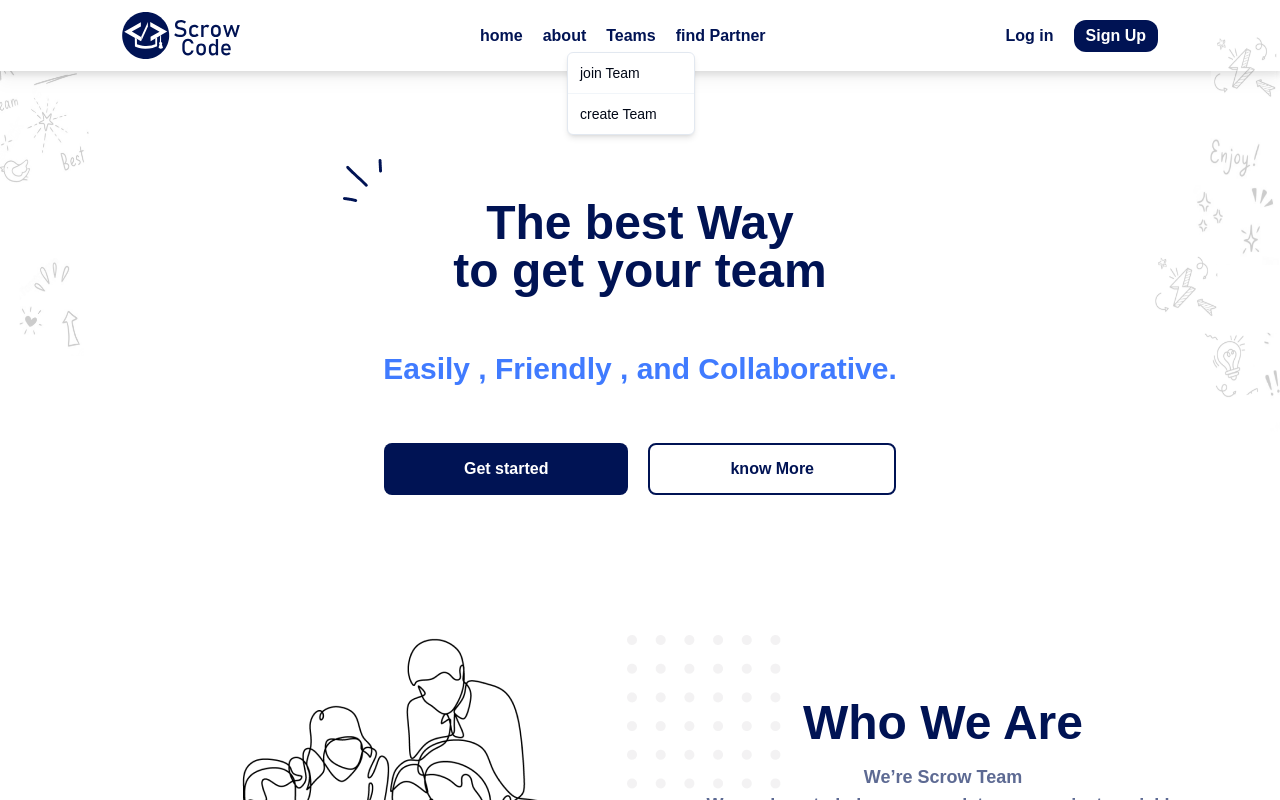
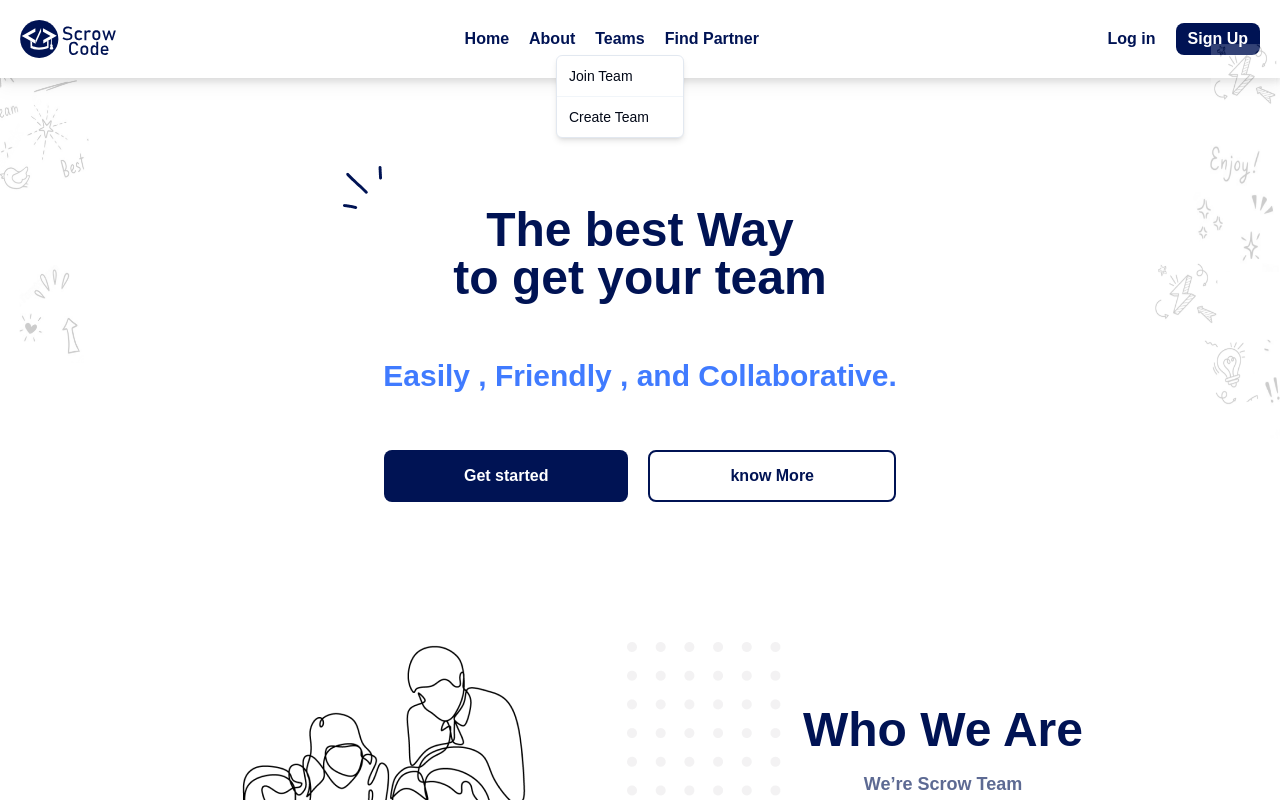
Before and after one commit to Saeedinum/ScrowCode, a React (Vite) app: page / in a window 1280 px wide. Both pictures are taken after a click on the button "Teams". Shown: the top 800 px of the page. Built offline with nearby package versions, Linux system fonts and the light colour scheme; no server answers.

Commit message:
style: header style

```diff
--- a/src/components/Header.tsx
+++ b/src/components/Header.tsx
@@ -1,54 +1,151 @@
-import {NavLink} from "react-router-dom";
-
+import { Link, NavLink } from "react-router-dom";
 import Logo from "/src/assets/logo.svg";
-
-import {DropdownMenu, DropdownMenuContent, DropdownMenuItem, DropdownMenuSeparator, DropdownMenuTrigger} from "@/components/ui/dropdown-menu";
+import {
+  DropdownMenu,
+  DropdownMenuContent,
+  DropdownMenuItem,
+  DropdownMenuSeparator,
+  DropdownMenuTrigger,
+} from "@/components/ui/dropdown-menu";
 
 const auth = false;
 
 const Header = () => {
   return (
-		<header className='flex  justify-center items-center gap-60 py-3 text-primary-first text-base font-bold bg-white drop-shadow-lg shadow-black z-50 sticky top-0 '>
-			<img src={Logo} alt='logo' />
-
-			<nav className='flex gap-5 items-center text-primary-first font-bold '>
-				<NavLink to={""} className='hover:text-primary-third outline-none'>
-					home
-				</NavLink>
-				<NavLink to={"about"} className='hover:text-primary-third'>
-					about
-				</NavLink>
-
+    <header className="top-0 z-50 flex items-center justify-between bg-white p-5 text-base font-bold text-primary-first shadow-black md:sticky md:drop-shadow-lg">
+      <div className="md:hidden">
         <DropdownMenu>
-					<DropdownMenuTrigger className='outline-none'>Teams</DropdownMenuTrigger>
-					<DropdownMenuContent>
+          <DropdownMenuTrigger
+            className="outline-none"
+            aria-label="Menu"
+            aria-expanded="false"
+          >
+            <svg
+              width="24"
+              height="16"
+              viewBox="0 0 24 16"
+              fill="none"
+              xmlns="http://www.w3.org/2000/svg"
+              className="h-6 w-6"
+            >
+              <rect width="24" height="2" rx="1" fill="#001354" />
+              <rect y="7" width="24" height="2" rx="1" fill="#001354" />
+              <rect y="14" width="24" height="2" rx="1" fill="#001354" />
+            </svg>
+          </DropdownMenuTrigger>
+          <DropdownMenuContent className="w-full">
             <DropdownMenuItem>
-							<NavLink to={"FindTeam"}>join Team</NavLink>
+              <Link
+                to={""}
+                className="block w-full py-2 hover:text-primary-third"
+              >
+                Home
+              </Link>
+            </DropdownMenuItem>
+            <DropdownMenuItem>
+              <Link
+                to={"about"}
+                className="block w-full py-2 hover:text-primary-third"
+              >
+                About
+              </Link>
             </DropdownMenuItem>
             <DropdownMenuSeparator />
             <DropdownMenuItem>
-							<NavLink to={"createTeam"}>create Team</NavLink>
+              <Link to={"FindTeam"} className="block w-full py-2">
+                Join Team
+              </Link>
+            </DropdownMenuItem>
+            <DropdownMenuItem>
+              <Link to={"createTeam"} className="block w-full py-2">
+                Create Team
+              </Link>
+            </DropdownMenuItem>
+            <DropdownMenuItem>
+              <Link
+                to={"findPartner"}
+                className="block w-full py-2 hover:text-primary-third"
+              >
+                Find Partner
+              </Link>
+            </DropdownMenuItem>
+            <DropdownMenuSeparator />
+            <div>
+              {auth ? (
+                <div>
+                  <Link to={"Notifications"} className="block w-full py-2">
+                    Notifications
+                  </Link>
+                  <Link to={"profile"} className="block w-full py-2">
+                    Profile
+                  </Link>
+                </div>
+              ) : (
+                <>
+                  <DropdownMenuItem>
+                    <Link to={"login"} className="block w-full py-2">
+                      Log in
+                    </Link>
+                  </DropdownMenuItem>
+                  <DropdownMenuItem>
+                    <Link
+                      to={"signup"}
+                      className="block w-full rounded-lg bg-primary-first px-[10px] py-2 text-center text-primary-fourth"
+                    >
+                      Sign Up
+                    </Link>
+                  </DropdownMenuItem>
+                </>
+              )}
+            </div>
+          </DropdownMenuContent>
+        </DropdownMenu>
+      </div>
+      <img src={Logo} alt="logo" className="w-20 md:w-24" />
+      <nav className="hidden items-center gap-5 font-bold text-primary-first md:flex">
+        <NavLink to={""} className="outline-none hover:text-primary-third">
+          Home
+        </NavLink>
+        <NavLink to={"about"} className="hover:text-primary-third">
+          About
+        </NavLink>
+        <DropdownMenu>
+          <DropdownMenuTrigger className="outline-none">
+            Teams
+          </DropdownMenuTrigger>
+          <DropdownMenuContent>
+            <DropdownMenuItem>
+              <NavLink to={"FindTeam"}>Join Team</NavLink>
+            </DropdownMenuItem>
+            <DropdownMenuSeparator />
+            <DropdownMenuItem>
+              <NavLink to={"createTeam"}>Create Team</NavLink>
             </DropdownMenuItem>
           </DropdownMenuContent>
         </DropdownMenu>
-
-				<NavLink to={"findPartner"} className='hover:text-primary-third'>
-					find Partner
+        <NavLink to={"findPartner"} className="hover:text-primary-third">
+          Find Partner
         </NavLink>
       </nav>
-
-			<div>
+      <div className="hidden items-center gap-5 md:flex">
         {auth ? (
-					<div>
-						<NavLink to={"Notifications"}>Notifications</NavLink>
-						<NavLink to={"profile"}>profile</NavLink>
+          <div className="flex items-center gap-5">
+            <NavLink to={"Notifications"} className="hover:text-primary-third">
+              Notifications
+            </NavLink>
+            <NavLink to={"profile"} className="hover:text-primary-third">
+              Profile
+            </NavLink>
           </div>
         ) : (
-					<div className='flex items-center gap-5 '>
-						<NavLink to={"login"} className={"hover:text-primary-third"}>
+          <div className="flex items-center gap-5">
+            <NavLink to={"login"} className="hover:text-primary-third">
               Log in
             </NavLink>
-						<NavLink to={"signup"} className='bg-primary-first text-primary-fourth rounded-[12px] px-[12px] py-1 '>
+            <NavLink
+              to={"signup"}
+              className="rounded-lg bg-primary-first px-[12px] py-1 text-primary-fourth"
+            >
               Sign Up
             </NavLink>
           </div>
```
Lines whose indentation alone changed are shown as unchanged.
